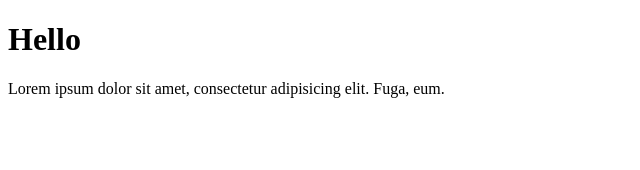
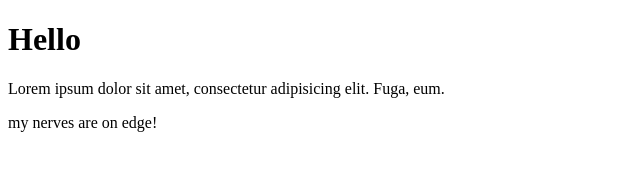
Before and after one commit to Ju1iaM/Hillel06, a plain HTML site: page index.html in a window 1280 px wide. Shown: the whole page, without its empty margins (0-640 px from the left). Drawn offline with Linux system fonts and the light colour scheme.

Commit message:
some text2

```diff
--- a/index.html
+++ b/index.html
@@ -7,5 +7,6 @@
 <body>
     <h1>Hello</h1>
     <p>Lorem ipsum dolor sit amet, consectetur adipisicing elit. Fuga, eum.</p>
+    <p>my nerves are on edge!</p>
 </body>
 </html>
```
